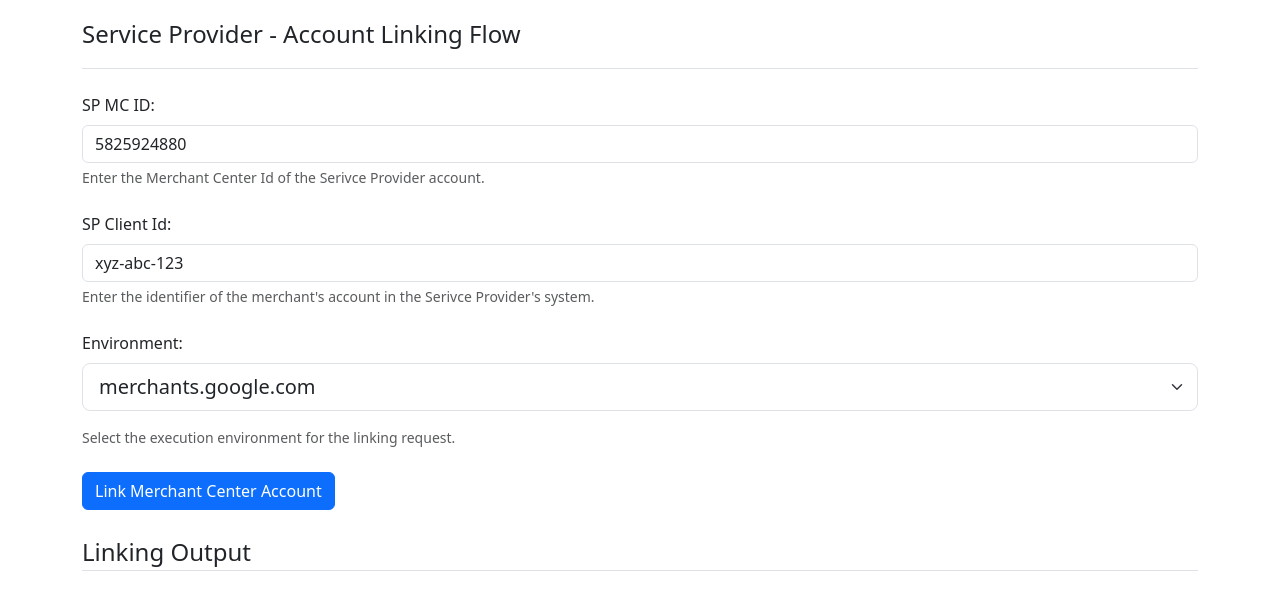
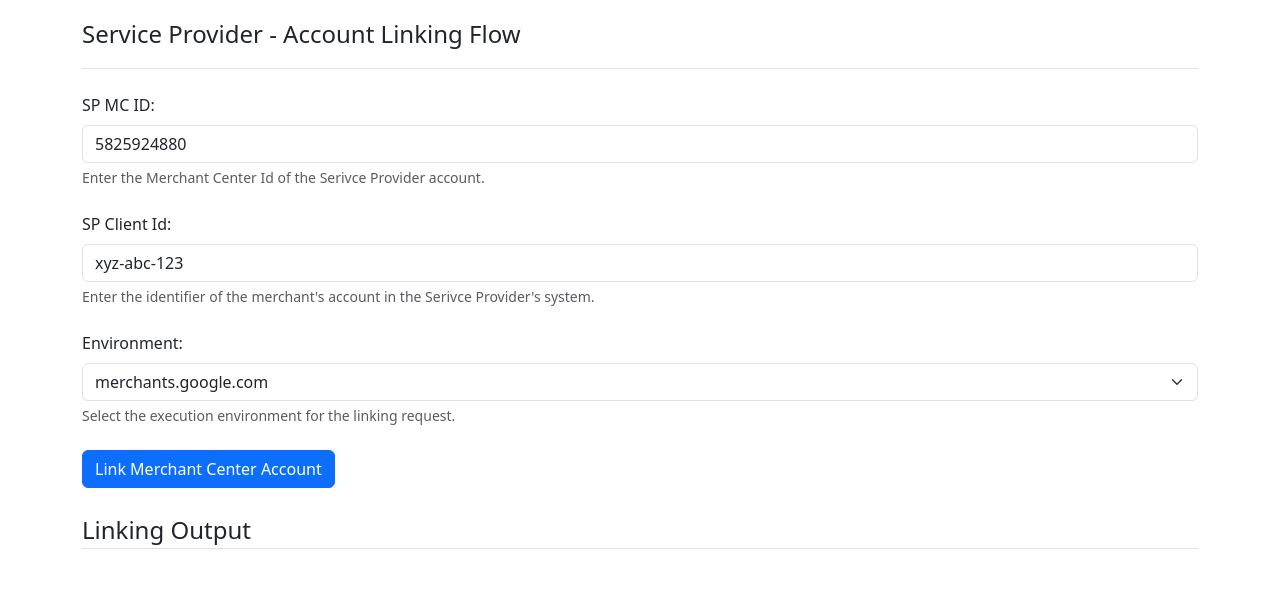
Before and after one commit to dwdii/dwdii.github.io, a Jekyll site: the page sp2/index.html, which Jekyll copies as it is, in a window 1280 px wide. Shown: the top 610 px of the page. Built offline with Jekyll 4.4.1, drawn with Linux system fonts in a browser that asks for light colours.

Commit message:
Refactor environment select element class
Updated the class attribute of the select element for environment.

```diff
--- a/sp2/index.html
+++ b/sp2/index.html
@@ -33,7 +33,7 @@
 			</div>
 			<div class="mb-4">
 				<label for="environment" class="form-label">Environment:</label>
-				<select type="text" id="environment" name="environment" class="form-select form-select-lg mb-3">
+				<select type="text" id="environment" name="environment" class="form-select">
 					<option selected="true">merchants.google.com</option>
 					<option value="mcn-qa-qual.corp.google.com">QA-Qual</option>
 				</select>
```
